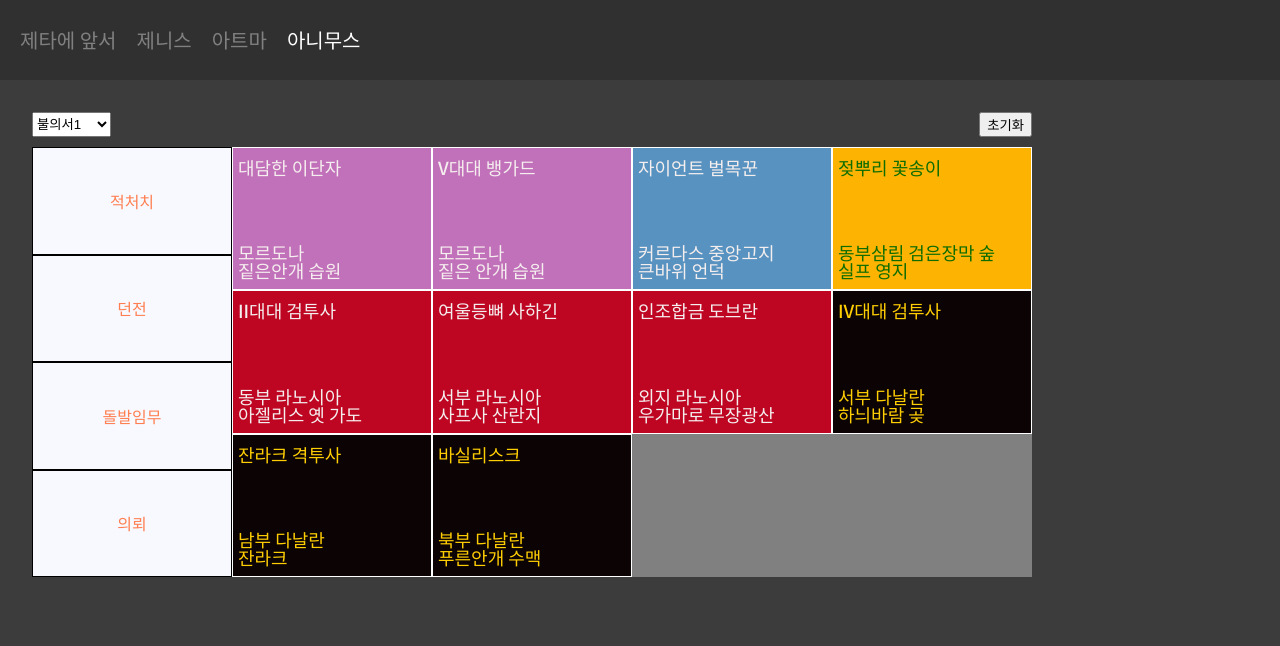
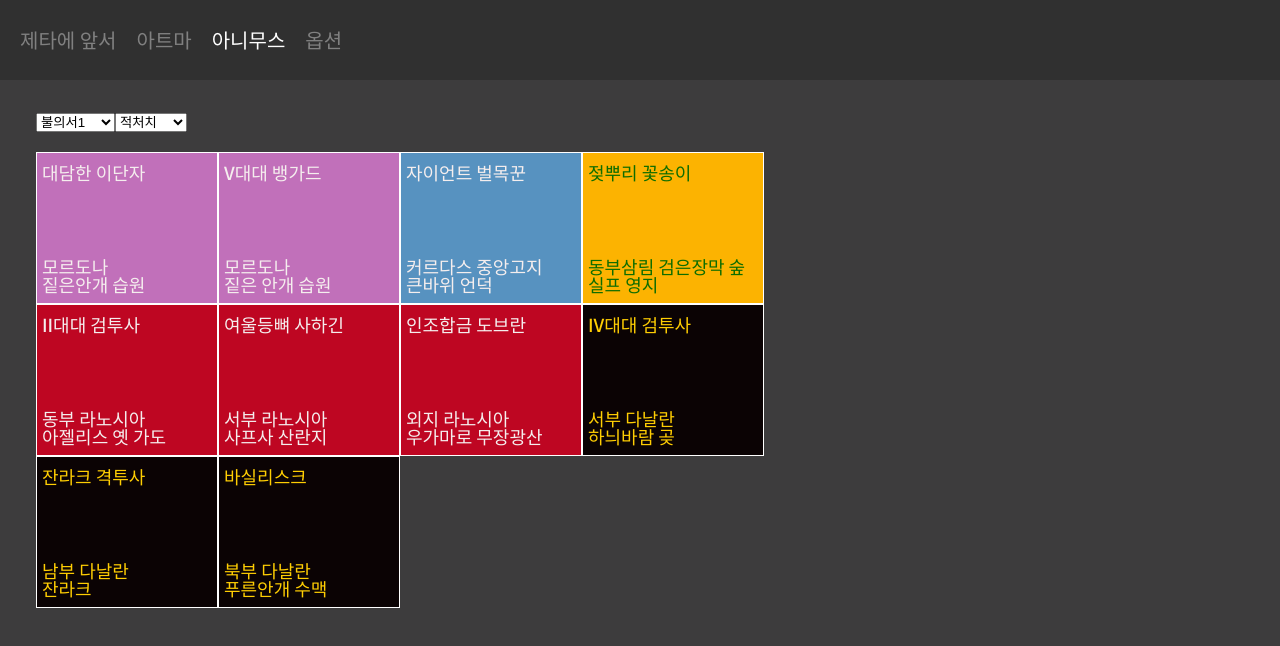
Before and after one commit to Crteas/ffxivZeta, a React (Create React App) app: page /animus in a window 1280 px wide. Shown: the top 646 px of the page. Built offline with nearby package versions, Linux system fonts and the light colour scheme.

Commit message:
Add Option & ResWebDesign

```diff
--- a/src/components/Header.tsx
+++ b/src/components/Header.tsx
@@ -10,6 +10,7 @@ const Nav = styled.nav`
   display: flex;
   align-items: center;
   height: 80px;
+  width: auto;
   background-color: #303030;
   font-size: 20px;
   margin-bottom: 32px;
@@ -30,7 +31,7 @@ const Item = styled.span<a>`
 
 function Header() {
   const isHome = useMatch("/")?.pathname === "/";
-  const isZenith = useMatch("/zenith")?.pathname === "/zenith";
+  const isOption = useMatch("/options")?.pathname === "/options";
   const isAtma = useMatch("/atma")?.pathname === "/atma";
   const isAnimus = useMatch("/animus")?.pathname === "/animus";
   return (
@@ -40,11 +41,7 @@ function Header() {
           <Item isMatch={isHome}>제타에 앞서</Item>
         </Link>
       </li>
-      <li>
-        <Link to={"/zenith"}>
-          <Item isMatch={isZenith}>제니스</Item>
-        </Link>
-      </li>
+
       <li>
         <Link to={"/atma"}>
           <Item isMatch={isAtma}>아트마</Item>
@@ -55,6 +52,11 @@ function Header() {
           <Item isMatch={isAnimus}>아니무스</Item>
         </Link>
       </li>
+      <li>
+        <Link to={"/options"}>
+          <Item isMatch={isOption}>옵션</Item>
+        </Link>
+      </li>
     </Nav>
   );
 }
--- a/src/index.tsx
+++ b/src/index.tsx
@@ -31,9 +31,11 @@ footer, header, hgroup, menu, nav, section {
 }
 body {
 line-height: 1;
-  width: 100vw;
   background-color: #3d3c3d;
   font-family: 'Noto Sans KR', sans-serif;
+  height:90vh;
+  box-sizing:border-box;
+
 }
 ol, ul {
 	list-style: none;
--- a/src/screens/Animus.tsx
+++ b/src/screens/Animus.tsx
@@ -19,72 +19,67 @@ import {
 //   coerthas: "#5792C0",
 // };
 
+const MOBILE_WIDTH = `768px`;
+const UPPER_MOBILE_WIDTH = `769px`;
+
 const Wrapper = styled.div`
-  padding-left: 32px;
+  @media screen and (min-width: ${UPPER_MOBILE_WIDTH}) {
+    padding-left: 36px;
+  }
   color: #f5eeee;
 `;
 
-const TotbBox = styled.div`
-  display: grid;
-  grid-template-columns: 1fr 4fr;
-  width: 1000px;
-  height: 430px;
-  background-color: gray;
+const SelectCategorys = styled.div`
+  @media screen and (max-width: ${MOBILE_WIDTH}) {
+    display: flex;
+    flex-direction: column;
+    padding: 0 18px;
+  }
 `;
 
-const TotbCategory = styled.div`
-  display: grid;
-  grid-template-rows: repeat(4, 1fr);
-  gap: 0;
+const TotbBox = styled.div`
+  @media screen and (min-width: ${UPPER_MOBILE_WIDTH}) {
+    width: 760px;
+    height: 380px;
+  }
+  margin-top: 20px;
+  box-sizing: border-box;
 `;
-
-const TotbItems = styled.div`
-  background-color: ghostwhite;
-  color: coral;
-  display: flex;
-  justify-content: center;
-  align-items: center;
-  border: 1px solid black;
+const AnimusItems = styled.div`
+  padding: 10px 0 0 10px;
+  box-sizing: border-box;
+  width: 600px;
+  height: 260px;
+  font-size: 25px;
+  font-weight: 600;
+  @media screen and (max-width: ${MOBILE_WIDTH}) {
+    width: 93vw;
+  }
 `;
 
 const TotbEnemyBox = styled.div`
-  display: grid;
+  display: flex;
+  flex-wrap: wrap;
+  box-sizing: border-box;
+  @media screen and (max-width: ${MOBILE_WIDTH}) {
+    flex-direction: column;
+    flex-wrap: nowrap;
+    align-items: center;
+    padding-bottom: 15vh;
+  }
+  /* display: grid;
+  height: 100%;
   grid-template-columns: repeat(4, 1fr);
-  grid-template-rows: repeat(6, 1fr);
-  *:nth-child(1) {
-    grid-row: span 2;
-  }
-  *:nth-child(2) {
-    grid-row: span 2;
-  }
-  *:nth-child(3) {
-    grid-row: span 2;
-  }
-  *:nth-child(4) {
-    grid-row: span 2;
-  }
-  *:nth-child(5) {
-    grid-row: span 2;
-  }
-  *:nth-child(6) {
-    grid-row: span 2;
-  }
-  *:nth-child(7) {
-    grid-row: span 2;
-  }
-  *:nth-child(8) {
-    grid-row: span 2;
-  }
-  *:nth-child(9) {
-    grid-row: span 2;
-  }
-  *:nth-child(10) {
-    grid-row: span 2;
-  }
+  grid-template-rows: repeat(3, 1fr); */
 `;
 
 const EnemyItems = styled.div<{ bgColor: string }>`
+  @media screen and (max-width: ${MOBILE_WIDTH}) {
+    width: 93vw;
+  }
   display: flex;
+  width: 170px;
+  height: 130px;
   flex-direction: column;
   justify-content: space-between;
   padding: 10px 5px;
@@ -120,22 +115,23 @@ const EnemyItems = styled.div<{ bgColor: string }>`
 // 세개 다 똑같은 형태니까 상속받는게 효율적일듯 .
 
 const AnimusBox = styled.div`
-  display: grid;
-  grid-template-columns: repeat(3, 1fr);
+  display: flex;
+  flex-direction: column;
+  align-items: center;
+  padding-bottom: 30px;
 `;
 const TotbDungeonBox = styled(AnimusBox)``;
-const DungeonItem = styled.div`
-  background-color: #2cbe93;
+const DungeonItem = styled(AnimusItems)`
+  background-color: #2c7cbe;
   color: #ffffff;
   border: 1px solid black;
   display: flex;
   justify-content: center;
   align-items: center;
-  font-size: 24px;
 `;
 
 const TotbFATEsBox = styled(AnimusBox)``;
-const TotbFATEsItem = styled.div<{ bgColor: string }>`
+const TotbFATEsItem = styled(AnimusItems)<{ bgColor: string }>`
   display: flex;
   flex-direction: column;
   background-color: ${(props) =>
@@ -153,7 +149,7 @@ const TotbFATEsItem = styled.div<{ bgColor: string }>`
   color: ${(props) => (props.bgColor.match(/다날란/) ? "#FFCE03" : null)};
 `;
 const TotbLevesBox = styled(AnimusBox)``;
-const TotbLevesItem = styled.div<{ bgColor: string }>`
+const TotbLevesItem = styled(AnimusItems)<{ bgColor: string }>`
   background-color: ${(props) =>
     props.bgColor.match(/다날란/)
       ? "#0B0304"
@@ -162,7 +158,7 @@ const TotbLevesItem = styled.div<{ bgColor: string }>`
       : props.bgColor.match(/모르도나/)
       ? "#C170BA"
       : null};
-  color: ${(props) => (props.bgColor.match(/다날란/) ? "#FFCE03" : null)};
+  color: ${(props) => (props.bgColor.match(/다날란/) ? "#FFCE03" : "#ffd000")};
 `;
 
 const GCMark = styled.img`
@@ -191,20 +187,26 @@ function Animus() {
   //   sorting();
   // }, []);
 
-  const onEnemyBtn = () => {
-    setCurrentSection((prev) => (prev = "Enemy"));
+  const selectCategoryChange = (event: ChangeEvent<HTMLSelectElement>) => {
+    const { value } = event.currentTarget;
+    switch (value) {
+      case "Enemy":
+        setCurrentSection(value);
+        break;
+      case "Dungeon":
+        setCurrentSection(value);
+        break;
+      case "FATEs":
+        setCurrentSection(value);
+        break;
+      case "Leve":
+        setCurrentSection(value);
+        break;
+      default:
+        alert("뭔가 잘못되었습니다.");
+    }
   };
-  const onDungeonClick = () => {
-    setCurrentSection("Dungeon");
-  };
-  const onFATEsClick = () => {
-    setCurrentSection("FATEs");
-  };
-  const onLeveClick = () => {
-    setCurrentSection("Leve");
-  };
-
-  const selectChange = (event: ChangeEvent<HTMLSelectElement>) => {
+  const selectBookChange = (event: ChangeEvent<HTMLSelectElement>) => {
     const { value } = event.currentTarget;
     switch (value) {
       case "fire1":
@@ -250,22 +252,10 @@ function Animus() {
     localStorage.setItem("EnemyCheck", JSON.stringify(saveArr));
   }, [saveArr]);
 
-  function resetClick() {
-    localStorage.setItem("EnemyCheck", "");
-    setSaveArr([]);
-  }
-
   return (
     <Wrapper>
-      <div
-        style={{
-          display: "flex",
-          justifyContent: "space-between",
-          width: "1000px",
-          paddingBottom: "10px",
-        }}
-      >
-        <select onChange={selectChange}>
+      <SelectCategorys>
+        <select onChange={selectBookChange}>
           <option value={"fire1"}>불의서1</option>
           <option value={"fire2"}>불의서2</option>
           <option value={"fire3"}>불의서3</option>
@@ -276,15 +266,14 @@ function Animus() {
           <option value={"wind2"}>바람의서2</option>
           <option value={"earth"}>땅의서1</option>
         </select>
-        <button onClick={resetClick}>초기화</button>
-      </div>
+        <select onChange={selectCategoryChange}>
+          <option value={"Enemy"}>적처치</option>
+          <option value={"Dungeon"}>던전</option>
+          <option value={"FATEs"}>돌발임무</option>
+          <option value={"Leve"}>의뢰</option>
+        </select>
+      </SelectCategorys>
       <TotbBox>
-        <TotbCategory>
-          <TotbItems onClick={onEnemyBtn}>적처치</TotbItems>
-          <TotbItems onClick={onDungeonClick}>던전</TotbItems>
-          <TotbItems onClick={onFATEsClick}>돌발임무</TotbItems>
-          <TotbItems onClick={onLeveClick}>의뢰</TotbItems>
-        </TotbCategory>
         {currentSection === "Enemy" ? (
           <TotbEnemyBox>
             {totbObj?.enemy.map((item) => (
@@ -339,6 +328,7 @@ function Animus() {
             {totbObj.leves.map((item, index) => (
               <TotbLevesItem key={index} bgColor={item.location}>
                 <div>{item.type}</div>
+                <br />
                 <div>{item.name}</div>
                 <br />
                 <div>{item.location}</div>
--- a/src/screens/Atma.tsx
+++ b/src/screens/Atma.tsx
@@ -2,13 +2,15 @@ import styled from "styled-components";
 
 const Wrapper = styled.div`
   display: flex;
+  flex-wrap: wrap;
   color: #edecec;
   padding-left: 10px;
+  padding-bottom: 30vh;
 `;
 const AtmaSection = styled.section`
   display: flex;
+  height: max-content;
   width: max-content;
-  height: max-content;
   background-color: #5f5f5f;
 `;
 const AtmaLocation = styled.div`
@@ -20,6 +22,9 @@ const AtmaLocation = styled.div`
   width: 100px;
   font-size: 18px;
   font-weight: bold;
+  @media (max-width: 389px) {
+    display: none;
+  }
 `;
 const FlagImg = styled.img`
   width: 20px;
@@ -91,7 +96,6 @@ function Zeta() {
     ],
   };
   return (
-    <>
     <Wrapper>
       <AtmaSection>
         <AtmaLocation>
@@ -142,8 +146,6 @@ function Zeta() {
         </AtmaItems>
       </AtmaSection>
     </Wrapper>
-      <Warning>제타를 꼭 끼ㅏ세요 제발 ㅜㅜㅜ</Warning>
-    </>
   );
 }
 
--- /dev/null
+++ b/src/screens/Options.tsx
@@ -0,0 +1,12 @@
+function Options() {
+  function resetClick() {
+    localStorage.setItem("EnemyCheck", "");
+  }
+  return (
+    <>
+      <button onClick={resetClick}>초기화</button>
+    </>
+  );
+}
+
+export default Options;
--- a/src/screens/Zenith.tsx
+++ /dev/null
@@ -1,9 +0,0 @@
-function Zenith() {
-  return (
-    <>
-      <h1>Zenith</h1>
-    </>
-  );
-}
-
-export default Zenith;
```
Also changed, not shown: src/Router.tsx (+4 -3 lines). Lines whose indentation alone changed are shown as unchanged.
